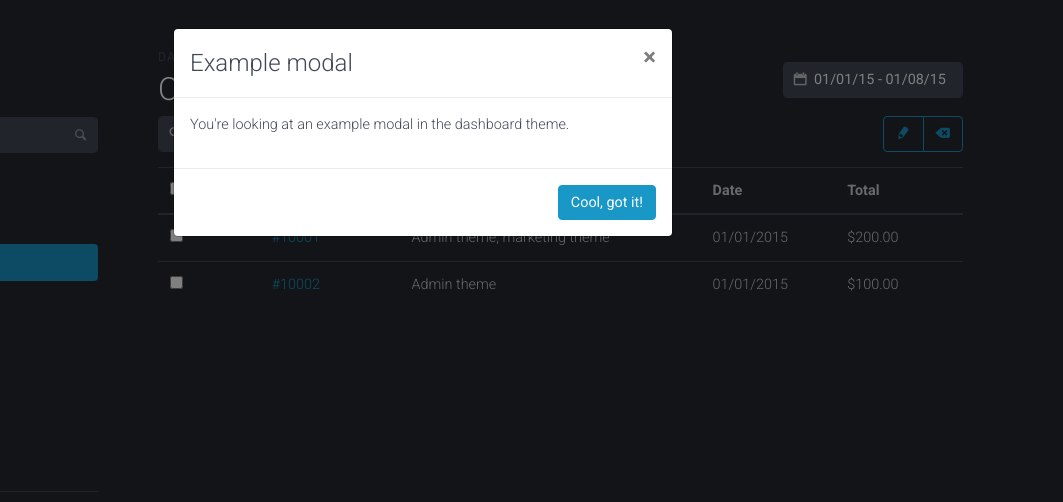
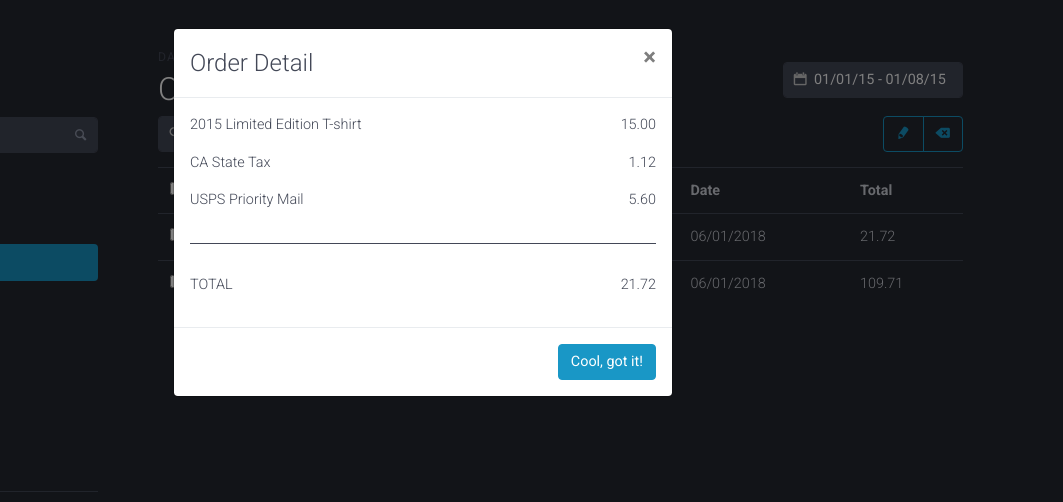
Before and after one commit to jparkSF/gives-you-wings, a website: page docs/order-history/index.html in a window 1280 px wide. Both pictures are taken after a click on the link "#10001". Shown: the full height of the page, 217-1280 px from the left. Drawn offline with Linux system fonts and the light colour scheme; files whose address does not match are found by name.

Commit message:
add order detail in modal view

```diff
--- /dev/null
+++ b/docs/assets/css/custom.css
@@ -0,0 +1,4 @@
+.order-items{
+  display: flex;
+  justify-content: space-between;
+}
--- a/docs/assets/css/nav.css
+++ b/docs/assets/css/nav.css
@@ -53,7 +53,7 @@ table.list-group-header > tr{
 }
 
 th:last-child{
-  padding-right: 75px !important;
+  /* padding-right: 75px !important; */
 }
 
 .table .header{
--- /dev/null
+++ b/docs/assets/js/orderInformation.js
@@ -0,0 +1,68 @@
+// ajax call to import Order Information
+let dataSet = {}
+$(document).ready(function () {
+  $.ajax({
+    type: "GET",
+    url: '../resources/order_information.json',
+    dataType: 'json',
+    success: function (data) {
+      dataSet = data
+    }
+  }).then(data => onSuccess(data))
+})
+
+function onSuccess(data){
+  console.log(data)
+  const orderNumbers = Object.keys(data)
+
+  for (let i = 0; i < orderNumbers.length; i++) {
+
+    const orderNumber = orderNumbers[i]
+    const itemDescription = data[orderNumber].items[0].description
+    const totalPrice = ((data[orderNumber].amount)/100).toFixed(2)
+
+    $(".order-information-table-body").append(
+      `
+      <tr>
+        <td><input type="checkbox" class="select-row"></td>
+        <td>
+          <a class="" href="#docsModal" onClick="handleClick(${orderNumber})" data-toggle="modal">
+            #${orderNumber}
+          </a>
+        </td>
+        <td>${itemDescription}</td>
+        <td>06/01/2018</td>
+        <td>${totalPrice}</td>
+      </tr>
+      `
+    )
+  }
+}
+
+function handleClick(orderNumber){
+  const order = dataSet[orderNumber]
+  const orderPrice = (order.amount/100).toFixed(2)
+  $(".modal-body").append(
+    `
+    <div class="order-detail-wrap">
+      <div class="order-items">
+        <p>${order.items[0].description}</p>
+        <p>${((order.items[0].amount)/100).toFixed(2)} </p>
+      </div>
+      <div class="order-items">
+        <p>CA State Tax</p>
+        <p>${((order.items[1].amount) / 100).toFixed(2)} </p>
+      </div>
+      <div class="order-items">
+        <p>${order.items[2].description}</p>
+        <p>${((order.items[2].amount) / 100).toFixed(2)} </p>
+      </div>
+      <hr class="visible-xs mt-3">
+      <div class="order-items">
+        <p>TOTAL </p>
+        <p>${orderPrice}</p>
+      </div>
+    </div>
+    `
+  )
+}
--- a/docs/order-history/index.html
+++ b/docs/order-history/index.html
@@ -24,6 +24,7 @@
   <link href="../assets/css/toolkit-inverse.css" rel="stylesheet">
   <link href="../assets/css/application.css" rel="stylesheet">
   <link href="../assets/css/nav.css" rel="stylesheet">
+  <link href="../assets/css/custom.css" rel="stylesheet">
 
   <style>
     /* note: this is a hack for ios iframe for bootstrap themes shopify page */
@@ -134,7 +135,7 @@
 
         <div class="table-responsive">
           <table class="table" data-sort="table">
-            <thead>
+            <tbody class="order-information-table-body">
               <tr>
                 <th>
                   <input type="checkbox" class="select-all" id="selectAll">
@@ -144,65 +145,10 @@
                 <th>Date</th>
                 <th>Total</th>
               </tr>
-            </thead>
-            <tbody>
-              <tr>
-                <td>
-                  <input type="checkbox" class="select-row">
-                </td>
-                <td>
-                  <a class="" href="#docsModal" data-toggle="modal">
-                    #10001
-                  </a>
-
-                </td>
-                <td>Admin theme, marketing theme</td>
-                <td>01/01/2015</td>
-                <td>$200.00</td>
-              </tr>
-              <tr>
-                <td>
-                  <input type="checkbox" class="select-row">
-                </td>
-                <td>
-                  <a class="" href="#docsModal" data-toggle="modal">
-                    #10002
-                  </a>
-
-
-                </td>
-                <td>Admin theme</td>
-                <td>01/01/2015</td>
-                <td>$100.00</td>
-              </tr>
-
             </tbody>
           </table>
         </div>
 
-        <!-- <div class="text-center">
-  <nav>
-    <ul class="pagination">
-      <li class="page-item">
-        <a class="page-link" href="#" aria-label="Previous">
-          <span aria-hidden="true">&laquo;</span>
-          <span class="sr-only">Previous</span>
-        </a>
-      </li>
-      <li class="page-item active"><a class="page-link" href="#">1</a></li>
-      <li class="page-item"><a class="page-link" href="#">2</a></li>
-      <li class="page-item"><a class="page-link" href="#">3</a></li>
-      <li class="page-item"><a class="page-link" href="#">4</a></li>
-      <li class="page-item"><a class="page-link" href="#">5</a></li>
-      <li class="page-item">
-        <a class="page-link" href="#" aria-label="Next">
-          <span aria-hidden="true">&raquo;</span>
-          <span class="sr-only">Next</span>
-        </a>
-      </li>
-    </ul>
-  </nav>
-</div> -->
 
       </div>
     </div>
@@ -213,13 +159,13 @@
       <div class="modal-content">
 
         <div class="modal-header">
-          <h4 class="modal-title" id="myModalLabel">Example modal</h4>
+          <h4 class="modal-title" id="myModalLabel">Order Detail</h4>
           <button type="button" class="close" data-dismiss="modal" aria-label="Close">
             <span aria-hidden="true">&times;</span>
           </button>
         </div>
         <div class="modal-body">
-          <p>You're looking at an example modal in the dashboard theme.</p>
+
         </div>
         <div class="modal-footer">
           <button type="button" class="btn btn-primary" data-dismiss="modal">Cool, got it!</button>
@@ -235,7 +181,8 @@
   <script src="../assets/js/tablesorter.min.js"></script>
   <script src="../assets/js/toolkit.js"></script>
   <script src="../assets/js/application.js"></script>
-  <script src="../assets/js/processData.js"></script>
+  <script src="../assets/js/orderInformation.js"></script>
+
   <script>
     // execute/clear BS loaders for docs
     $(function () { while (window.BS && window.BS.loader && window.BS.loader.length) { (window.BS.loader.pop())() } })
--- a/docs/resources/order_information.json
+++ b/docs/resources/order_information.json
@@ -1,4 +1,5 @@
 {
+  "10001": {
     "id": "or_18Q3IaDAu10Yox5RqlL8JnnS",
     "amount": 2172,
     "status": "created",
@@ -35,4 +36,44 @@
         "description": "USPS Parcel Select"
       }
     ]
+  },
+
+  "10002": {
+    "id": "or_18Q3IaDAu10Yox5RqlL8JnnS",
+    "amount": 10971,
+    "status": "created",
+    "items": [
+      {
+        "type": "sku",
+        "amount": 9595,
+        "description": "June Subscription",
+        "parent": "sku_D4XVa8450Ga6RP"
+      },
+      {
+        "type": "tax",
+        "amount": 816,
+        "description": "CA STATE TAX (P0000000)",
+        "parent": null
+      },
+      {
+        "type": "shipping",
+        "amount": 560,
+        "description": "USPS Priority Mail",
+        "parent": "ad989a994218446fbd48978a6ac905b0"
       }
+    ],
+    "selected_shipping_method": "0083dfe889534b75bf8ca73aa703e938",
+    "shipping_methods": [
+      {
+        "id": "ad989a994218446fbd48978a6ac905b0",
+        "amount": 560,
+        "description": "USPS Priority Mail"
+      },
+      {
+        "id": "db18a419e6f14aba82aa41f2bb9ec08e",
+        "amount": 595,
+        "description": "USPS Parcel Select"
+      }
+    ]
+  }
+}
```
Lines whose indentation alone changed are shown as unchanged.
